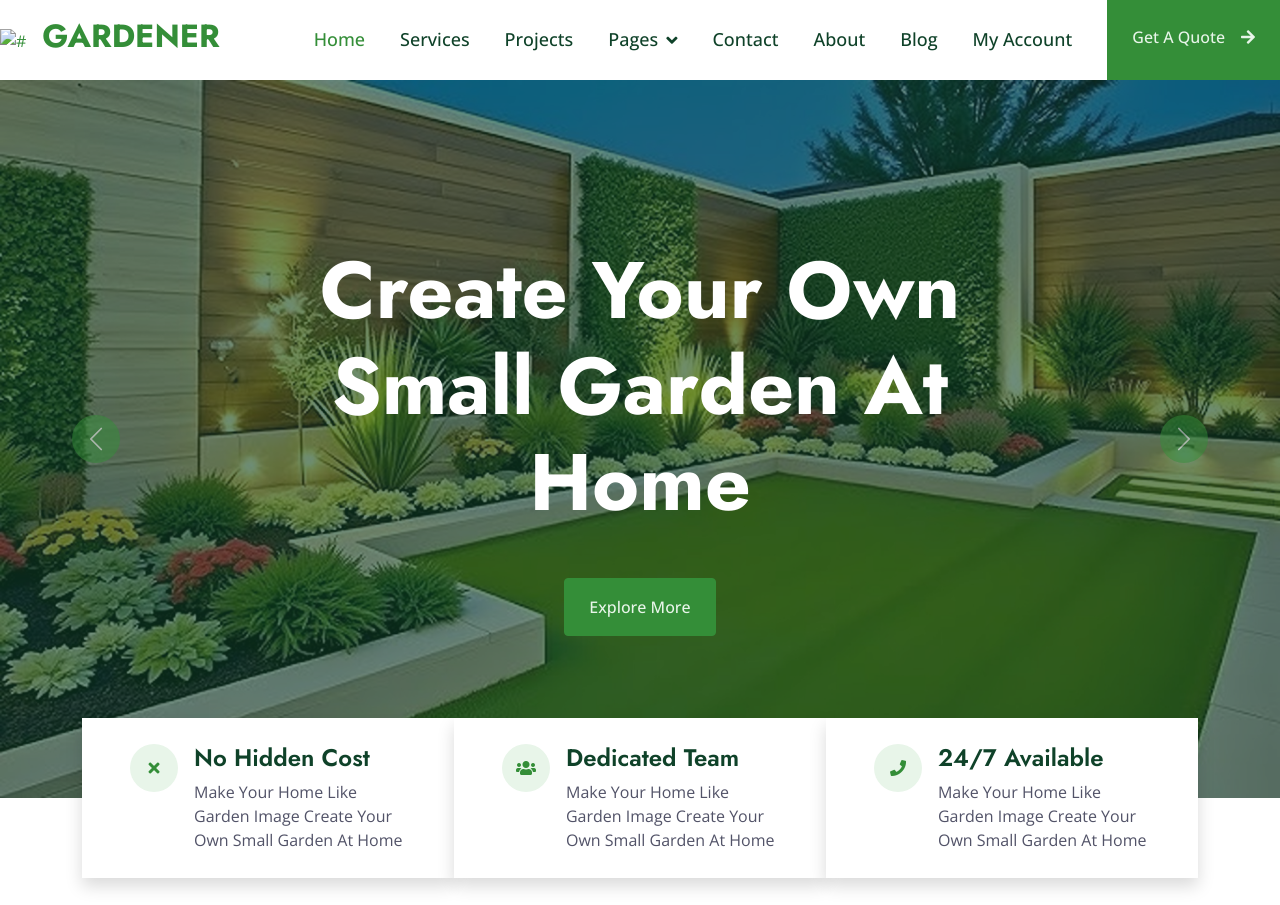
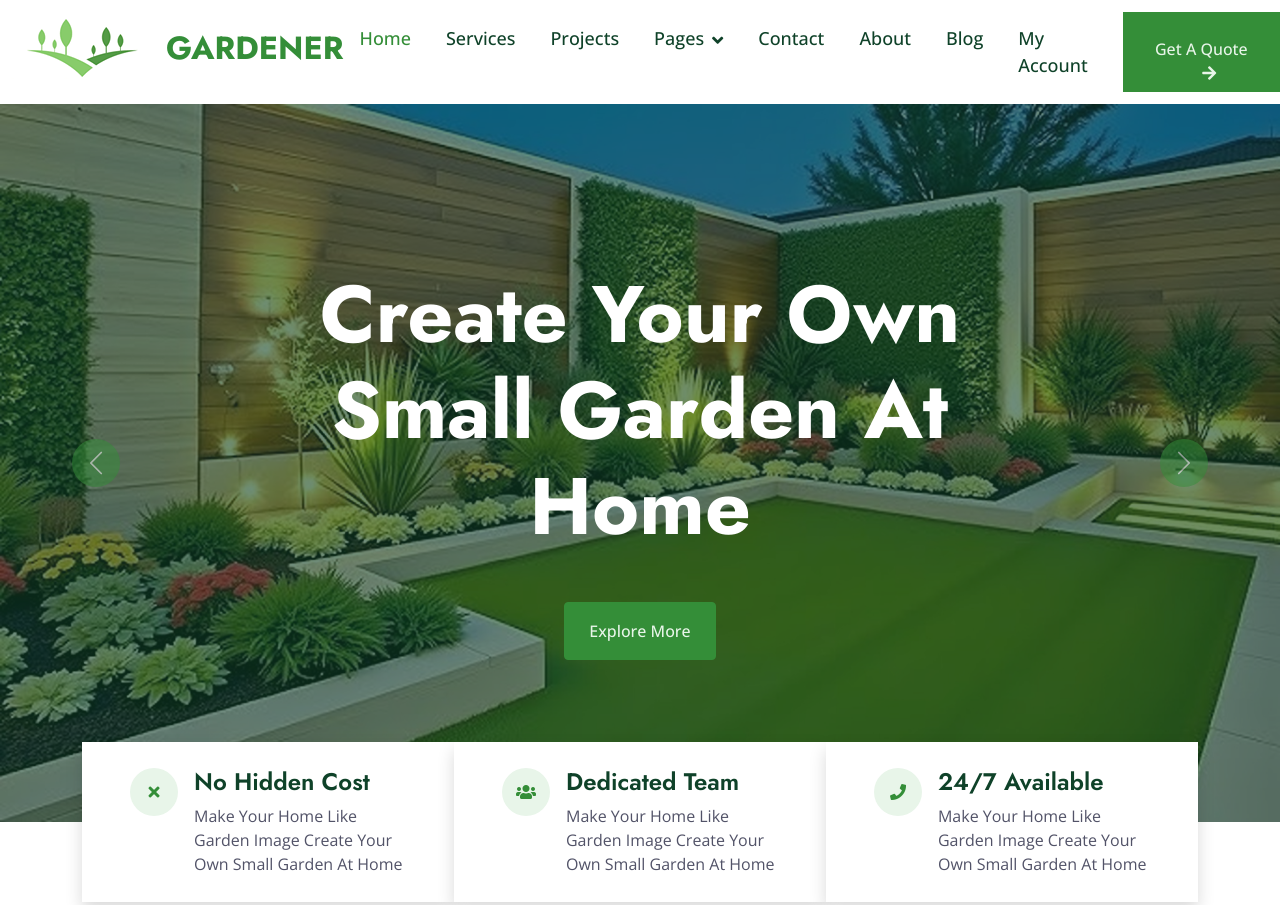
Before and after one commit to moh222salah/GardenerLandscaping, a plain HTML site: page index.html in a window 1280 px wide. Shown: the top 905 px of the page. Drawn offline with nearby package versions, Linux system fonts and the light colour scheme.

Commit message:
index.html

```diff
--- a/index.html
+++ b/index.html
@@ -45,7 +45,7 @@
 
         <nav class="navbar navbar-expand-lg bg-white navbar-light sticky-top p-0">
 
-        <a href=""><img src="logo.png" alt="#" /></a>
+        <a href=""><img src="img/logo.PNG" alt="#" /></a>
         </a>
         <h2 href="" class="nav-item nav-link active">GARDENER</h2>
         <button type="button" class="navbar-toggler me-4" data-bs-toggle="collapse" data-bs-target="#navbarCollapse">
```
